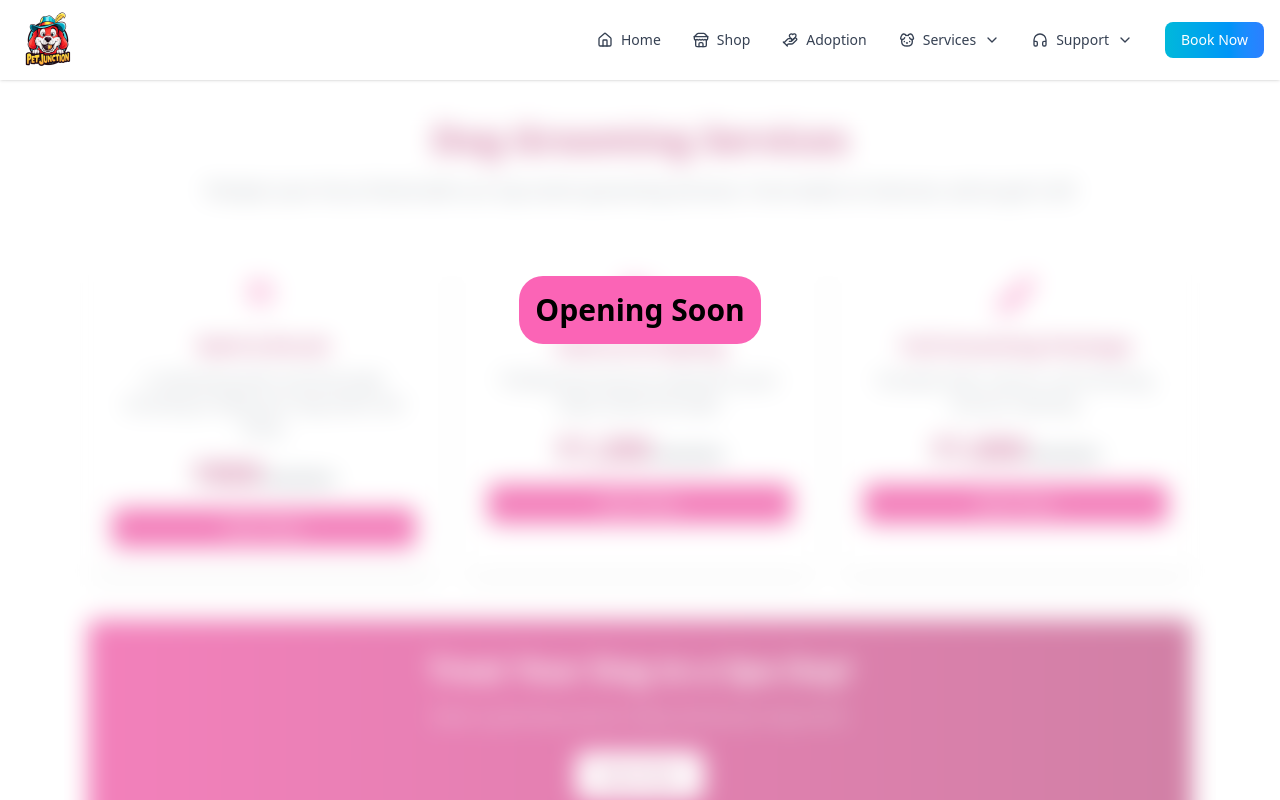
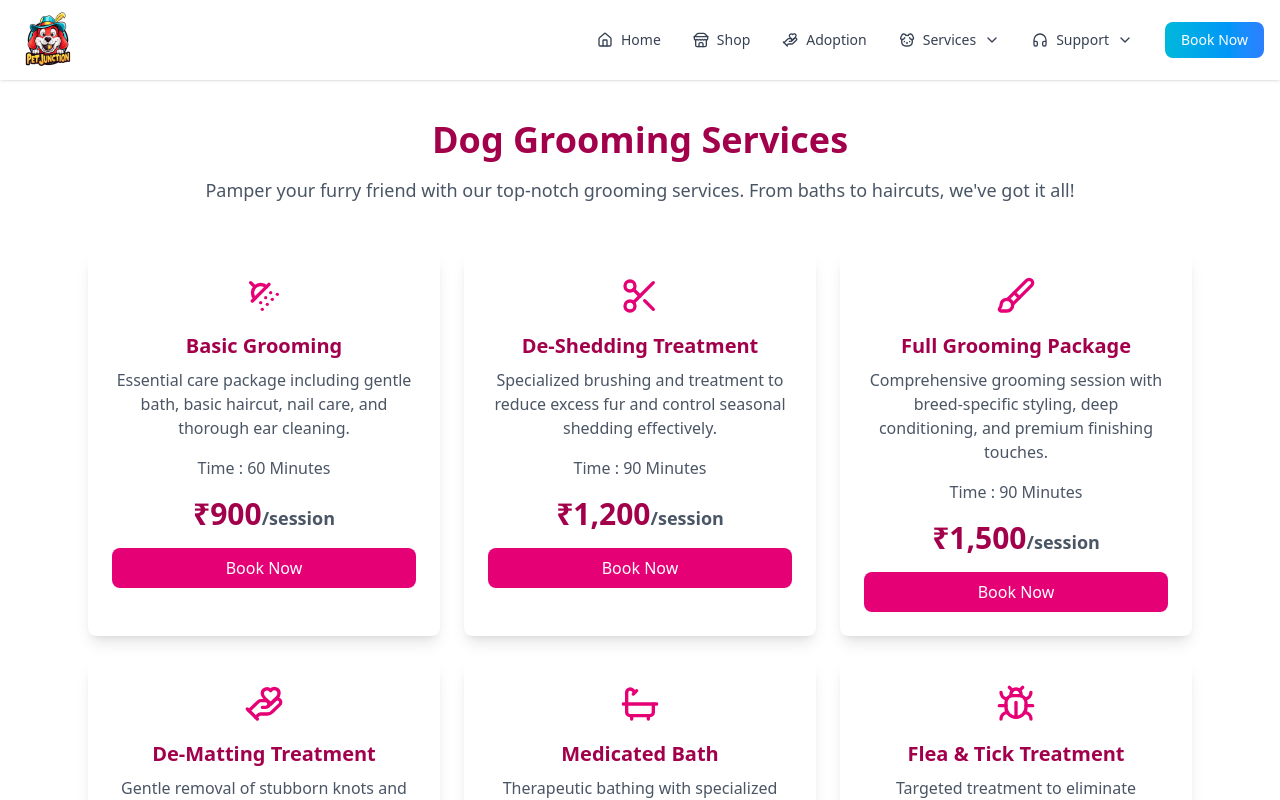
Before and after one commit to aadarsh-2004/petjunction, a React (Vite) app in the folder client/: page /doggrooming in a window 1280 px wide. Shown: the top 800 px of the page. Built offline with nearby package versions, Linux system fonts and the light colour scheme; a web font is replaced by a local one.

Commit message:
data upd

```diff
--- a/client/src/Components/DogGrooming.jsx
+++ b/client/src/Components/DogGrooming.jsx
@@ -1,74 +1,122 @@
-import React, { useEffect } from 'react';
-import { Scissors, ShowerHead, Brush } from 'lucide-react';
+import React, { useEffect } from "react";
+import { Brush, ShowerHead, HandHeart, Scissors, Bug, Bath } from "lucide-react";
 
 const DogGrooming = () => {
   useEffect(() => {
     window.scrollTo(0, 0);
   }, []);
 
+  const PHONE_NUMBER = "918239498447"; // Replace with your actual WhatsApp number
+
   const groomingServices = [
     {
       icon: ShowerHead,
-      title: "Bath & Brush",
-      description: "A refreshing bath and thorough brushing to keep your dog clean and shiny.",
-      price: "800"
+      title: "Basic Grooming",
+      description: "Essential care package including gentle bath, basic haircut, nail care, and thorough ear cleaning.",
+      description2: "Time : 60 Minutes",
+      price: "900",
     },
     {
       icon: Scissors,
-      title: "Haircut & Styling",
-      description: "Professional haircuts tailored to your dog's breed and style.",
-      price: "1,200"
+      title: "De-Shedding Treatment",
+      description: "Specialized brushing and treatment to reduce excess fur and control seasonal shedding effectively.",
+      description2: "Time : 90 Minutes",
+      price: "1,200",
     },
     {
       icon: Brush,
       title: "Full Grooming Package",
-      description: "Includes bath, haircut, nail trimming, and ear cleaning.",
-      price: "1,800"
-    }
+      description: "Comprehensive grooming session with breed-specific styling, deep conditioning, and premium finishing touches.",
+      description2: "Time : 90 Minutes",
+      price: "1,500",
+    },
+    {
+      icon: HandHeart,
+      title: "De-Matting Treatment",
+      description: "Gentle removal of stubborn knots and tangles while maintaining coat health and comfort.",
+      description2: "Time : 90 Minutes",
+      price: "1,200",
+    },
+    {
+      icon: Bath,
+      title: "Medicated Bath",
+      description: "Therapeutic bathing with specialized shampoos to address skin conditions and promote coat healing.",
+      description2: "Time : 90 Minutes",
+      price: "1,500",
+    },
+    {
+      icon: Bug,
+      title: "Flea & Tick Treatment",
+      description: "Targeted treatment to eliminate parasites and prevent reinfestation with pet-safe products.",
+      description2: "Time : 90 Minutes",
+      price: "900",
+    },
   ];
+
+  const handleBooking = (service) => {
+    const message = `Hello! I would like to book a pet grooming service:
+
+Service: ${service.title}
+Duration: ${service.description2}
+Price: ₹${service.price}
+
+Please help me schedule an appointment.`;
+
+    const encodedMessage = encodeURIComponent(message);
+    const whatsappURL = `https://wa.me/${PHONE_NUMBER}?text=${encodedMessage}`;
+    window.open(whatsappURL, '_blank');
+  };
 
   return (
     <div className="relative max-w-6xl mt-24 mx-auto p-6">
-      {/* Overlay */}
-      <div className="absolute inset-0 z-10 bg-white/50  backdrop-blur-md flex items-start  justify-center">
-        <div className="text-center">
-          <h2 className="text-3xl font-bold mt-45 bg-pink-400 p-4 rounded-3xl text-black mb-4">Opening Soon</h2>
-
-        </div>
-      </div>
-
-      {/* Content with blur effect */}
-      <div className="relative  pointer-events-none">
-        {/* Hero Section */}
+      <div className="relative">
         <div className="text-center mb-12">
-          <h1 className="text-4xl font-bold text-pink-800 mb-4">Dog Grooming Services</h1>
+          <h1 className="text-4xl font-bold text-pink-800 mb-4">
+            Dog Grooming Services
+          </h1>
           <p className="text-gray-600 text-lg">
-            Pamper your furry friend with our top-notch grooming services. From baths to haircuts, we've got it all!
+            Pamper your furry friend with our top-notch grooming services. From
+            baths to haircuts, we've got it all!
           </p>
         </div>
 
-        {/* Services Grid */}
         <div className="grid md:grid-cols-2 lg:grid-cols-3 gap-6 mb-12">
           {groomingServices.map((service, index) => (
-            <div key={index} className="bg-white p-6 rounded-lg shadow-lg text-center hover:shadow-xl transition-shadow">
+            <div
+              key={index}
+              className="bg-white p-6 rounded-lg shadow-lg text-center hover:shadow-xl transition-shadow"
+            >
               <service.icon className="mx-auto text-pink-600 mb-4" size={40} />
-              <h3 className="text-xl font-semibold text-pink-800 mb-2">{service.title}</h3>
+              <h3 className="text-xl font-semibold text-pink-800 mb-2">
+                {service.title}
+              </h3>
               <p className="text-gray-600 mb-4">{service.description}</p>
-              <p className="text-3xl font-bold text-pink-800 mb-4">₹{service.price}<span className="text-lg text-gray-600">/session</span></p>
-              <button className="w-full bg-pink-600 text-white py-2 rounded-lg hover:bg-pink-700 transition-colors">
+              <p className="text-gray-600 mb-4">{service.description2}</p>
+              <p className="text-3xl font-bold text-pink-800 mb-4">
+                ₹{service.price}
+                <span className="text-lg text-gray-600">/session</span>
+              </p>
+              <button
+                className="w-full bg-pink-600 text-white py-2 rounded-lg hover:bg-pink-700 transition-colors"
+                onClick={() => handleBooking(service)}
+              >
                 Book Now
               </button>
             </div>
           ))}
         </div>
 
-        {/* Call to Action Section */}
         <div className="text-center bg-gradient-to-r from-pink-600 to-pink-800 p-8 rounded-lg">
-          <h2 className="text-3xl font-bold text-white mb-4">Treat Your Dog to a Spa Day!</h2>
+          <h2 className="text-3xl font-bold text-white mb-4">
+            Treat Your Dog to a Spa Day!
+          </h2>
           <p className="text-gray-200 mb-6">
             Book a grooming session today and let your dog shine!
           </p>
-          <button className="bg-white text-pink-800 py-3 px-6 rounded-lg font-semibold hover:bg-pink-100 transition-colors">
+          <button
+            className="bg-white text-pink-800 py-3 px-6 rounded-lg font-semibold hover:bg-pink-100 transition-colors"
+            onClick={() => handleBooking(groomingServices[2])} // Default to Full Grooming Package
+          >
             Book Now
           </button>
         </div>
--- a/client/src/Components/DogTraining.jsx
+++ b/client/src/Components/DogTraining.jsx
@@ -23,21 +23,21 @@ Could you provide more information about the enrollment process?`);
       icon: BookOpen,
       title: "Basic Obedience",
       description: "Learn essential commands like sit, stay, and come.",
-      price: "2,000",
+      price: "1,000",
       plan: "Basic Obedience"
     },
     {
       icon: Shield,
       title: "Advanced Training",
       description: "Master complex commands and tricks.",
-      price: "3,500",
+      price: "2,500",
       plan: "Advanced Training"
     },
     {
       icon: Award,
       title: "Behavioral Training",
       description: "Address issues like aggression, anxiety, and barking.",
-      price: "5,000",
+      price: "1,500",
       plan: "Behavioral Training"
     }
   ];
@@ -74,7 +74,7 @@ Could you provide more information about the enrollment process?`);
             <program.icon className="mx-auto text-blue-600 mb-4" size={40} />
             <h3 className="text-xl font-semibold text-blue-800 mb-2">{program.title}</h3>
             <p className="text-gray-600 mb-4">{program.description}</p>
-            <p className="text-3xl font-bold text-blue-800 mb-4">₹{program.price}<span className="text-lg text-gray-600">/course</span></p>
+            <p className="text-3xl font-bold text-blue-800 mb-4">₹{program.price}<span className="text-lg text-gray-600">/day</span></p>
             <button
               onClick={() => enrollViaWhatsApp(program.plan, program.price)}
               className="w-full bg-blue-600 text-white py-2 rounded-lg hover:bg-blue-700 transition-colors"
--- a/client/src/Components/Footer.jsx
+++ b/client/src/Components/Footer.jsx
@@ -99,7 +99,7 @@ const Footer = () => {
               <div className="space-y-2 text-sm">
                 <div className="flex items-center justify-center md:justify-start space-x-2">
                   <Phone className="w-4 h-4 text-cyan-500" />
-                  <span className="text-gray-600">(555) 123-4567</span>
+                  <span className="text-gray-600">+919784249525</span>
                 </div>
                 <div className="flex items-center justify-center md:justify-start space-x-2">
                   <Mail className="w-4 h-4 text-cyan-500" />
@@ -108,7 +108,7 @@ const Footer = () => {
                 <div className="flex items-center justify-center md:justify-start space-x-2">
                   <MapPin className="w-4 h-4 text-cyan-500" />
                   <span className="text-gray-600">
-                    123 Pet Street, Pawville
+                      10, Inspiro Building, New Bhopalpura, Udaipur
                   </span>
                 </div>
               </div>
```
Also changed, not shown: client/src/Components/DogWalking.jsx (+79 -42 lines).
